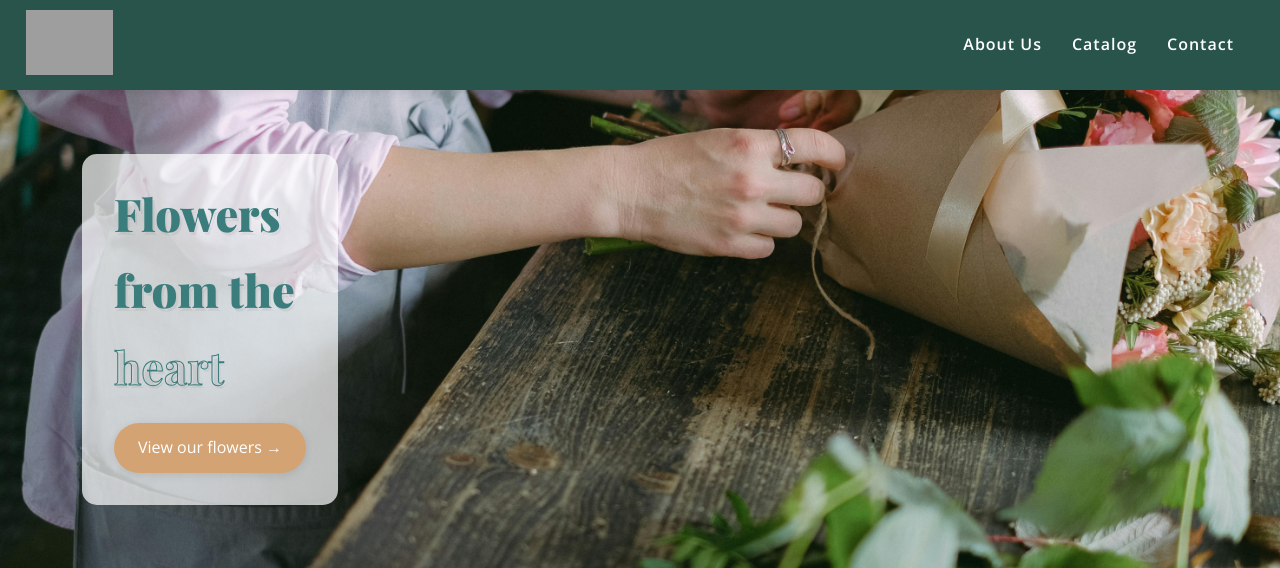
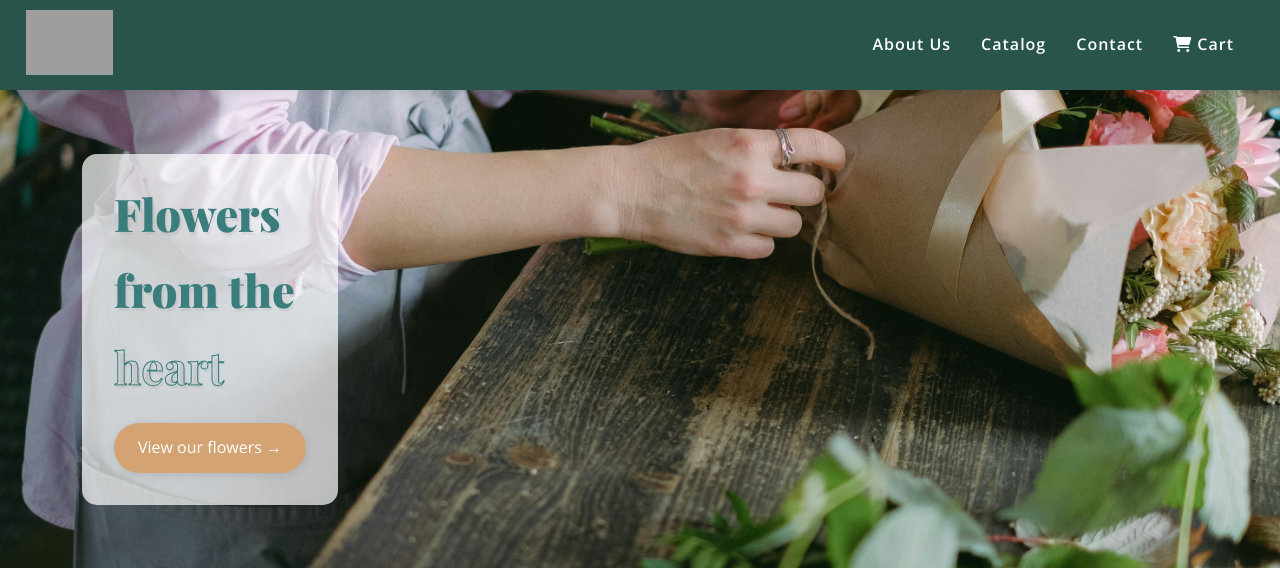
Before and after one commit to Malavika-5/Flower-shop-landing-page, a Flask app: page / in a window 1280 px wide. Shown: the top 568 px of the page. Run offline with Flask 3, Linux system fonts and the light colour scheme; grey boxes are pictures that could not be loaded.

Commit message:
Update index.html

```diff
--- a/templates/index.html
+++ b/templates/index.html
@@ -26,12 +26,12 @@
         <a class="nav-brand" href="#">
             <img src="{{ url_for('static', filename='images/logo.png') }}" alt="logo" id="logo" />
         </a>
-
         <nav id="nav-bar" class="nav-bar">
             <ul class="menu">
                 <li><a class="nav-link" href="#aboutus">About Us</a></li>
                 <li><a class="nav-link" href="#catalog">Catalog</a></li>
                 <li><a class="nav-link" href="#contact">Contact</a></li>
+                <li><a class="nav-link" href="{{ url_for('cart') }}"><i class="fas fa-shopping-cart"></i> Cart</a></li>
             </ul>
         </nav>
     </header>
```
